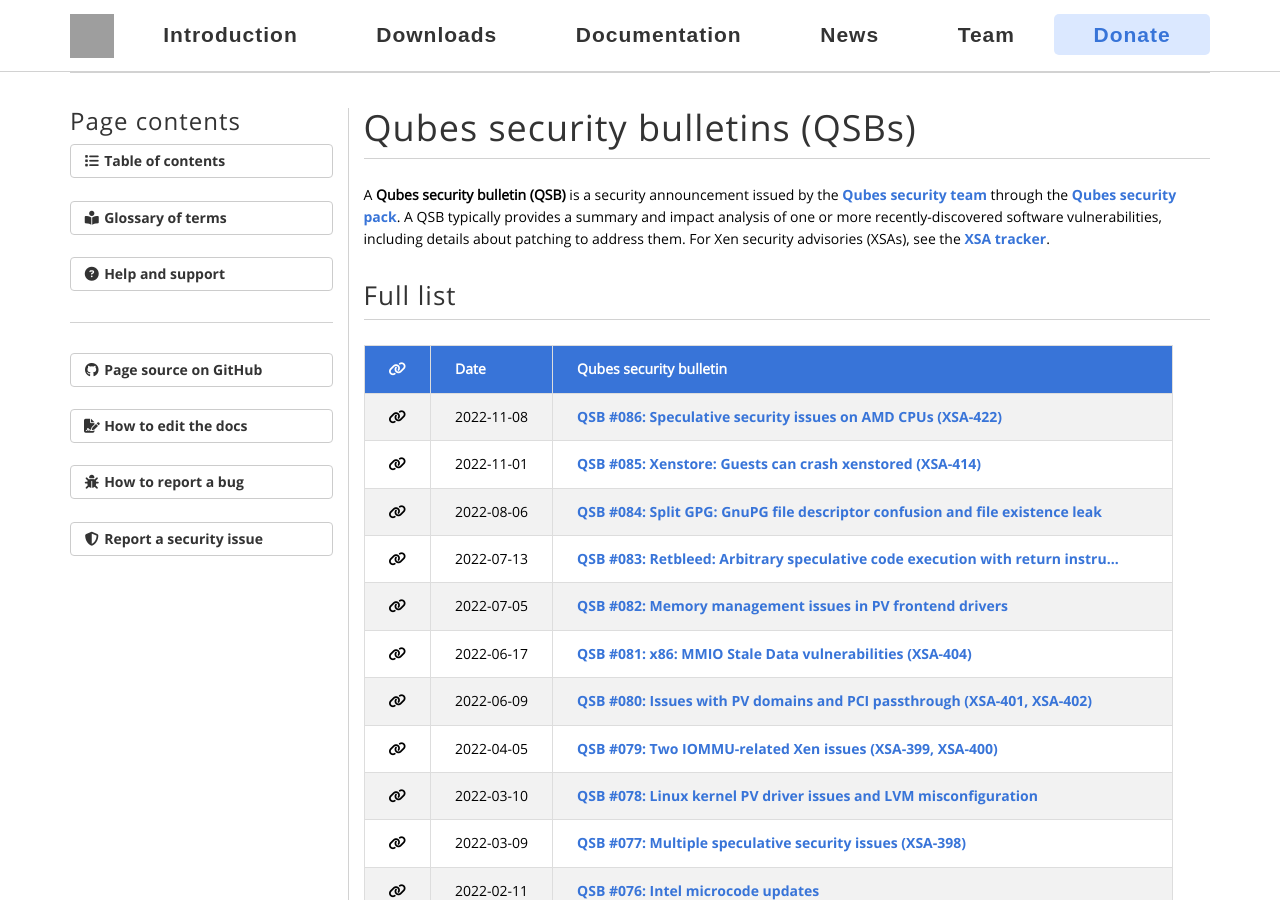
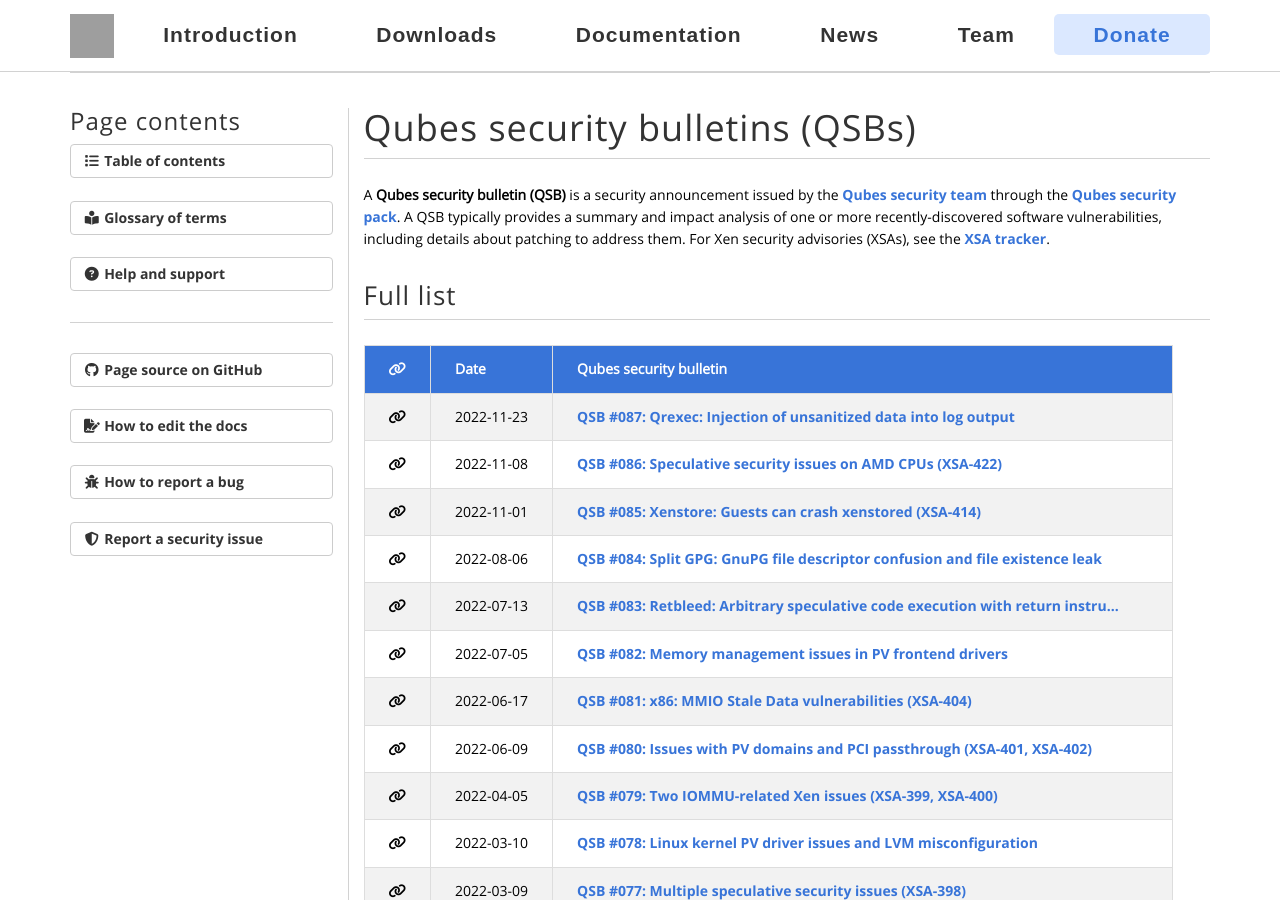
Before and after one commit to QubesOS/qubesos.github.io, a Jekyll site: the page built from pages/qsb.md, in a window 1280 px wide and 900 px high. Built offline with Jekyll 4.4.1, drawn with Linux system fonts in a browser that asks for light colours; some web fonts are replaced; grey boxes are pictures that could not be loaded.

Commit message:
Add QSB-087

```diff
--- a/_data/sec-qsb.yml
+++ b/_data/sec-qsb.yml
@@ -341,3 +341,7 @@
 - qsb: "086"
   title: "Speculative security issues on AMD CPUs (XSA-422)"
   date: 2022-11-08
+
+- qsb: "087"
+  title: "Qrexec: Injection of unsanitized data into log output"
+  date: 2022-11-23
```
